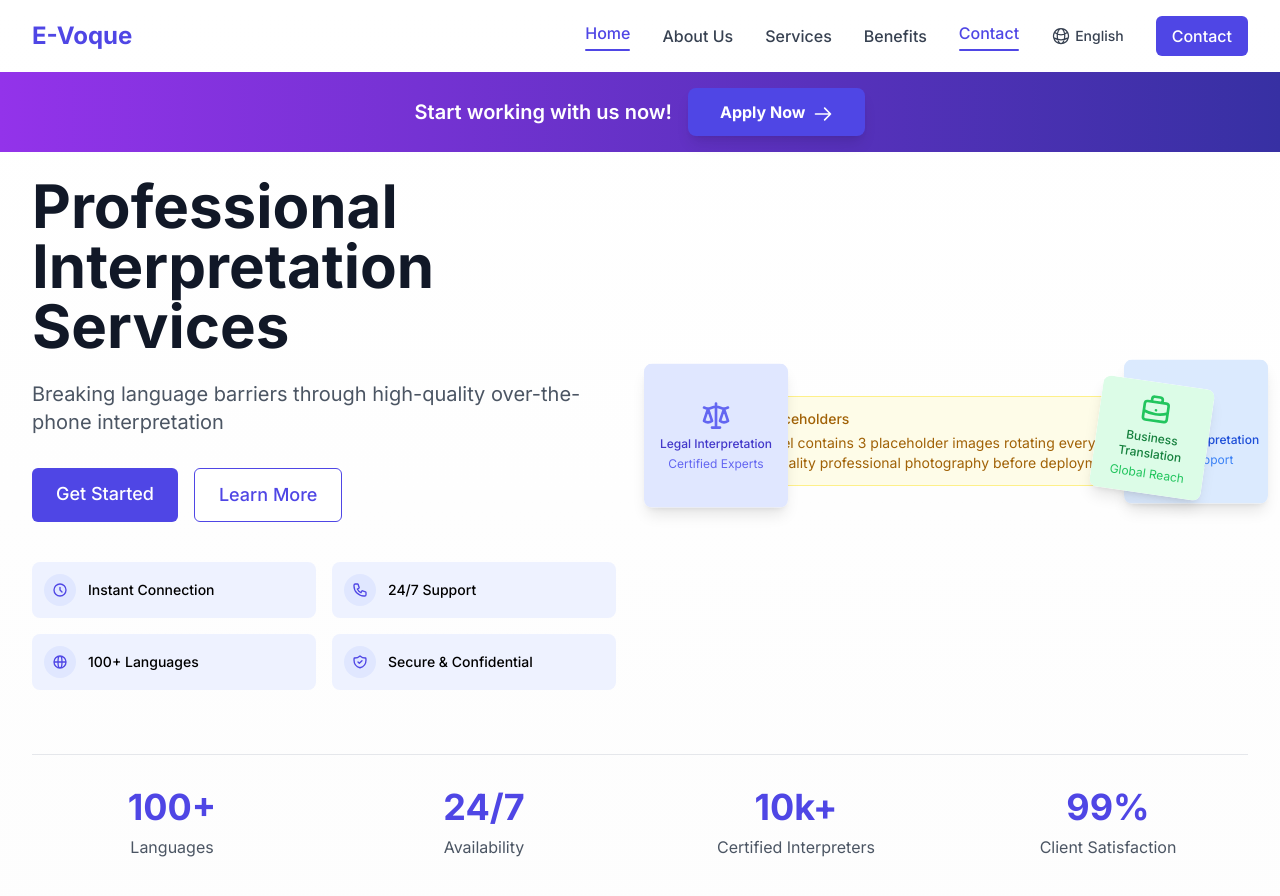
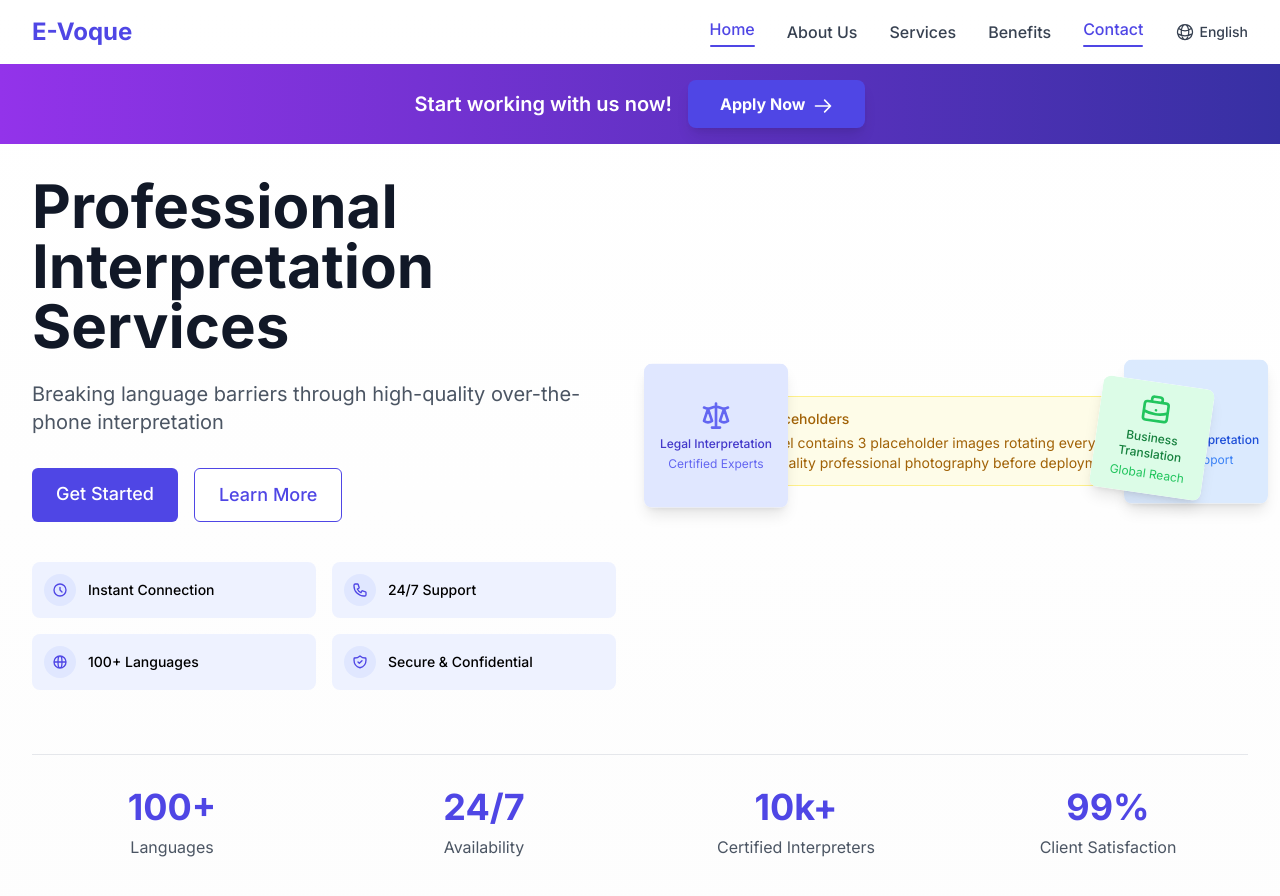
Before and after one commit to betosaco/e-voque-website, a Next.js app: page /en in a window 1280 px wide. Shown: the top 896 px of the page. Built offline with nearby package versions, Linux system fonts and the light colour scheme.

Commit message:
Remove duplicate Contact button from navbar

```diff
--- a/app/components/Navbar.tsx
+++ b/app/components/Navbar.tsx
@@ -161,12 +161,6 @@ export default function Navbar({ dictionary, locale }: NavbarProps) {
               {dictionary.nav.contact}
             </NavLink>
             <LanguageSwitcher />
-            <Link
-              href={`/${locale}/contact`}
-              className="btn-primary"
-            >
-              {dictionary.nav.contact}
-            </Link>
           </div>
 
           {/* Mobile menu button */}
```
